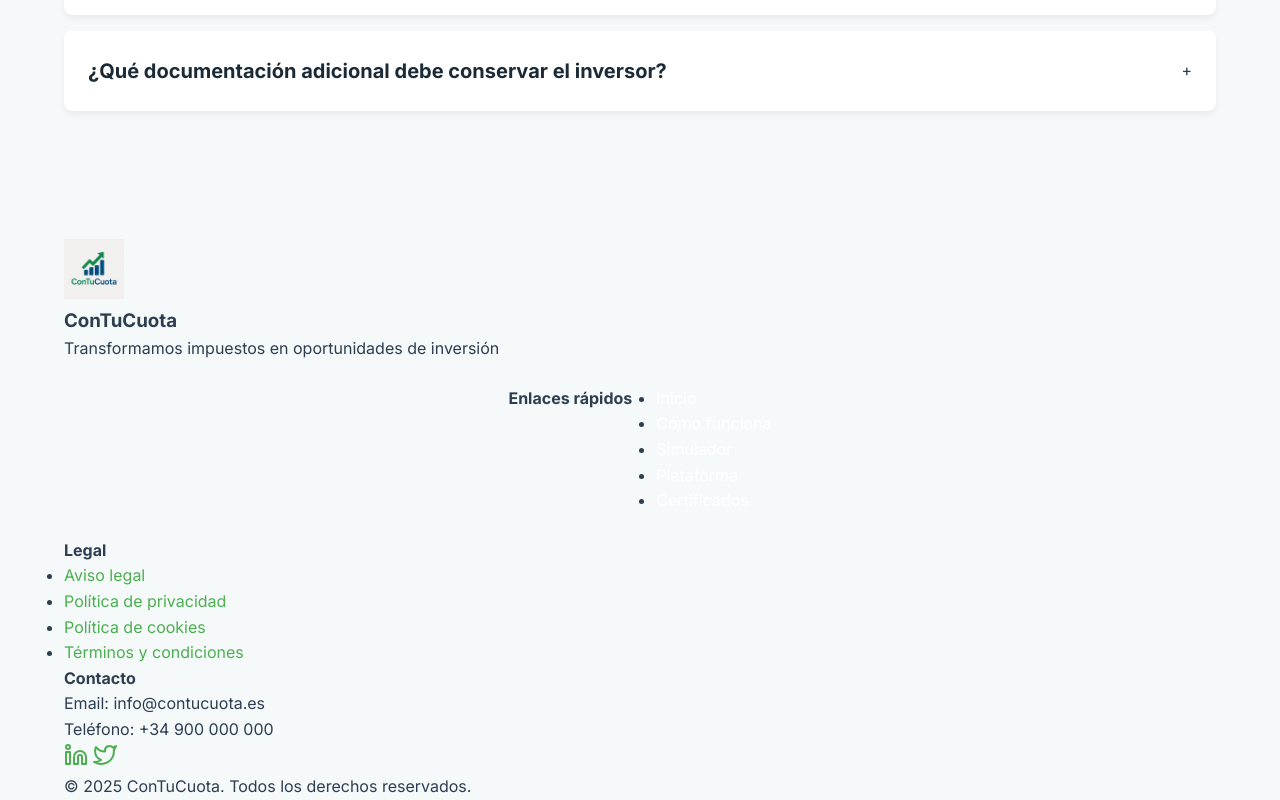
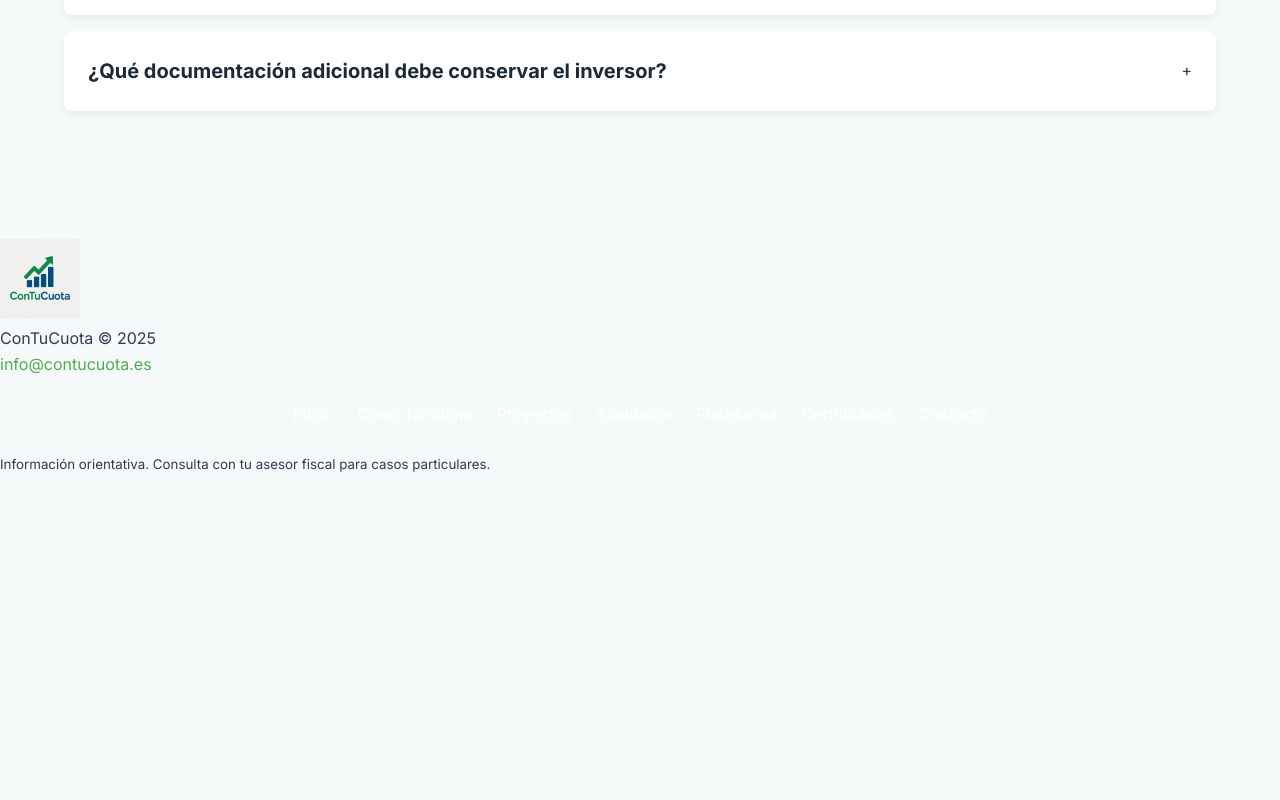
Before and after one commit to ConTuCuota/ConTuCuota, a website: page certificados.html in a window 1280 px wide. Shown: the part 4870-5670 px from the top of the page. After the commit the page ends 5347 px from the top, so only its background shows below. Drawn offline with nearby package versions, Linux system fonts and the light colour scheme.

Commit message:
Unify footer sections and enhance styles

```diff
--- a/certificados.html
+++ b/certificados.html
@@ -514,45 +514,22 @@
   </main>
 
   <footer class="footer">
-    <div class="container">
-      <div class="footer-content">
-        <div class="footer-logo">
-          <img src="./logo_contucuota.png" alt="Logo ConTuCuota" width="60" height="60">
-          <h3>ConTuCuota</h3>
-          <p>Transformamos impuestos en oportunidades de inversión</p>
-        </div>
-        <div class="footer-links">
-          <h4>Enlaces rápidos</h4>
-          <ul>
-            <li><a href="index.html">Inicio</a></li>
-            <li><a href="index.html#como-funciona">Cómo funciona</a></li>
-            <li><a href="simulador.html">Simulador</a></li>
-            <li><a href="plataforma.html">Plataforma</a></li>
-            <li><a href="certificados.html">Certificados</a></li>
-          </ul>
-        </div>
-        <div class="footer-legal">
-          <h4>Legal</h4>
-          <ul>
-            <li><a href="#">Aviso legal</a></li>
-            <li><a href="#">Política de privacidad</a></li>
-            <li><a href="#">Política de cookies</a></li>
-            <li><a href="#">Términos y condiciones</a></li>
-          </ul>
-        </div>
-        <div class="footer-contact">
-          <h4>Contacto</h4>
-          <p>Email: info@contucuota.es</p>
-          <p>Teléfono: +34 900 000 000</p>
-          <div class="social-links">
-            <a href="#" aria-label="LinkedIn"><svg xmlns="http://www.w3.org/2000/svg" width="24" height="24" viewBox="0 0 24 24" fill="none" stroke="currentColor" stroke-width="2" stroke-linecap="round" stroke-linejoin="round"><path d="M16 8a6 6 0 0 1 6 6v7h-4v-7a2 2 0 0 0-2-2 2 2 0 0 0-2 2v7h-4v-7a6 6 0 0 1 6-6z"></path><rect x="2" y="9" width="4" height="12"></rect><circle cx="4" cy="4" r="2"></circle></svg></a>
-            <a href="#" aria-label="Twitter"><svg xmlns="http://www.w3.org/2000/svg" width="24" height="24" viewBox="0 0 24 24" fill="none" stroke="currentColor" stroke-width="2" stroke-linecap="round" stroke-linejoin="round"><path d="M23 3a10.9 10.9 0 0 1-3.14 1.53 4.48 4.48 0 0 0-7.86 3v1A10.66 10.66 0 0 1 3 4s-4 9 5 13a11.64 11.64 0 0 1-7 2c9 5 20 0 20-11.5a4.5 4.5 0 0 0-.08-.83A7.72 7.72 0 0 0 23 3z"></path></svg></a>
-          </div>
-        </div>
+    <div class="footer-content">
+      <div class="footer-logo">
+        <img src="./logo_contucuota.png" alt="Logo ConTuCuota" width="80" height="80" loading="lazy" onerror="this.onerror=null; this.src='https://via.placeholder.com/80x80/4CAF50/FFFFFF?text=CTC';">
+        <p>ConTuCuota &copy; 2025</p>
       </div>
-      <div class="footer-bottom">
-        <p>&copy; 2025 ConTuCuota. Todos los derechos reservados.</p>
+      <p><a href="mailto:info@contucuota.es">info@contucuota.es</a></p>
+      <div class="footer-links">
+        <a href="index.html">Inicio</a>
+        <a href="como-funciona.html">Cómo funciona</a>
+        <a href="index.html#proyectos">Proyectos</a>
+        <a href="simulador.html">Simulador</a>
+        <a href="plataforma.html">Plataforma</a>
+        <a href="certificados.html">Certificados</a>
+        <a href="index.html#contacto">Contacto</a>
       </div>
+      <small>Información orientativa. Consulta con tu asesor fiscal para casos particulares.</small>
     </div>
   </footer>
 
--- a/visual.css
+++ b/visual.css
@@ -240,6 +240,10 @@ footer {
   max-width: 1200px;
   margin: 0 auto;
   padding: 0 1.5rem;
+  display: flex;
+  flex-direction: column;
+  align-items: center;
+  text-align: center;
 }
 
 .footer-content img {
```
Also changed, not shown: como-funciona.html (+14 -32 lines).
